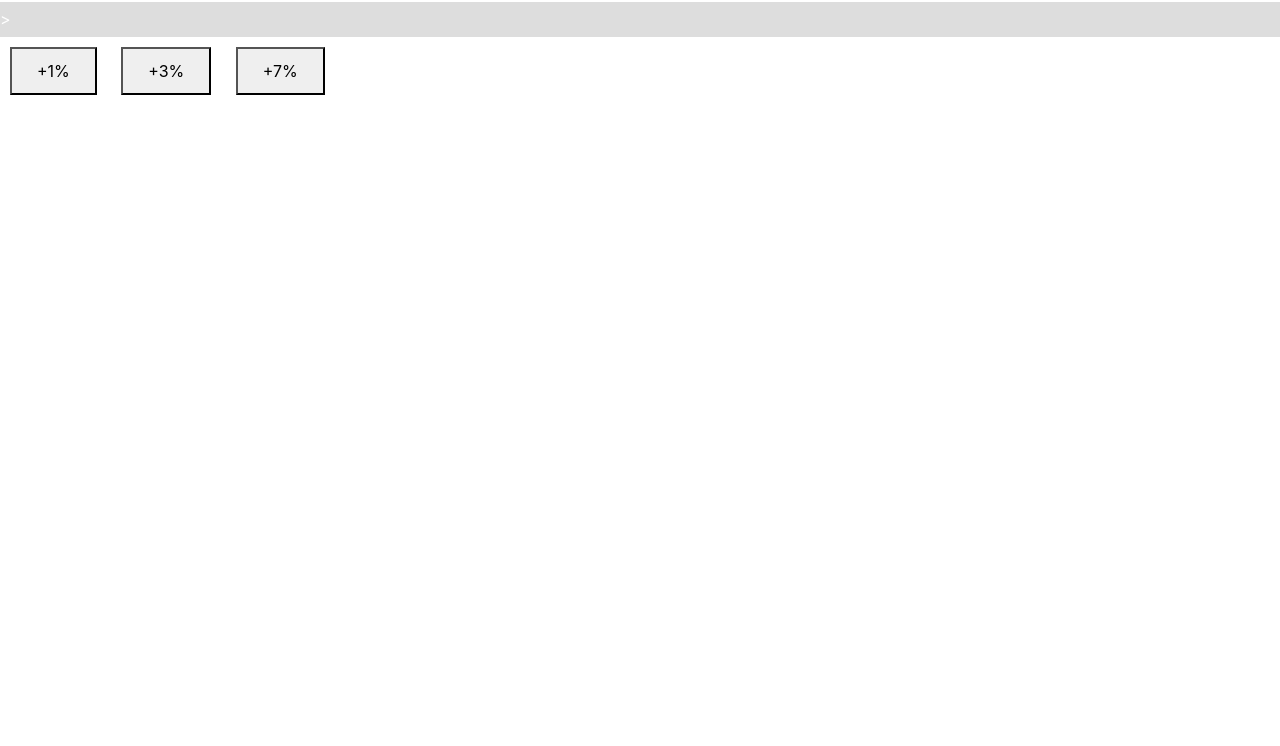
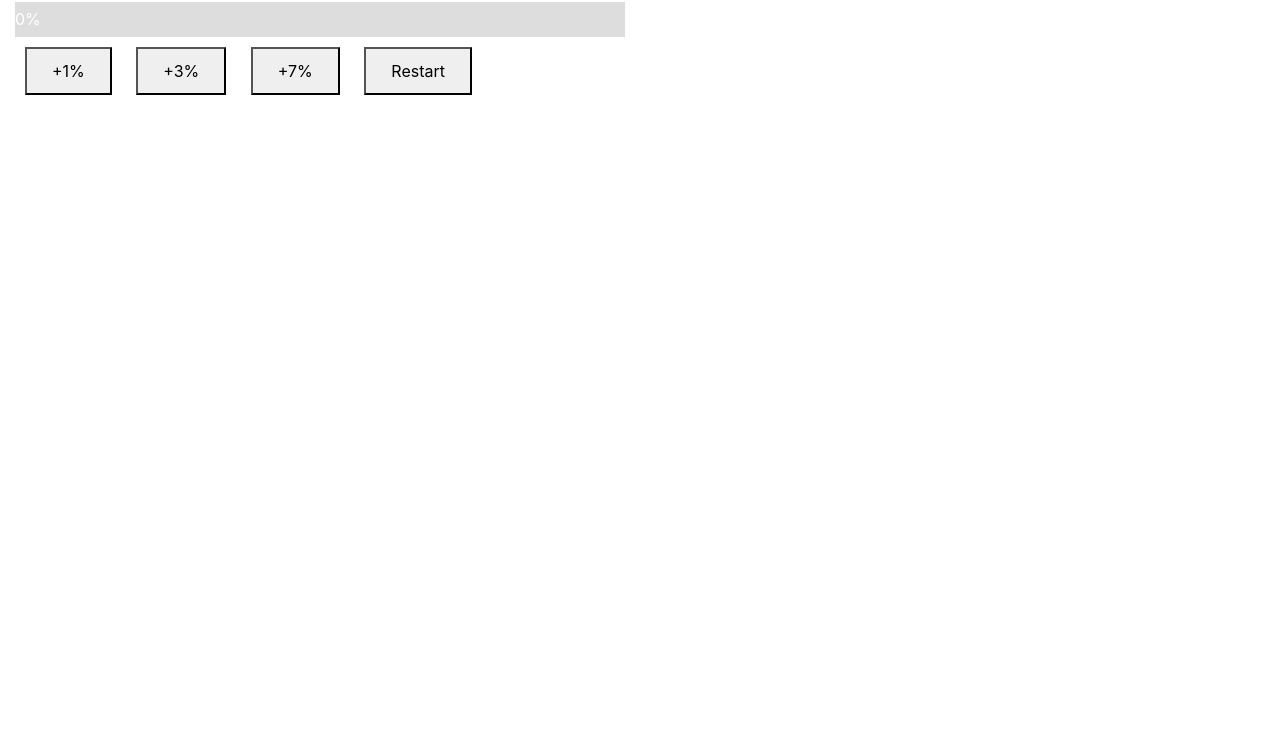
Before and after one commit to SammyJoskey/Progressbar_tort, a plain HTML site: page index.html in a window 1280 px wide. Shown: the part 54-800 px from the top of the page. Drawn offline with Linux system fonts and the light colour scheme.

Commit message:
Update index.html

```diff
--- a/index.html
+++ b/index.html
@@ -11,15 +11,22 @@
 </head>
 <body>
 
-<h1>My Progress Bar</h1>
 
+
+<div class="container-fluid">
+	<div class="row ">
+		<div class="col-lg-6">
+			<h1>My Progress Bar</h1>
 <div id="progress">
-     <div id="progressbar" class="progress-bar-striped progress-bar-animated bg-success" role="progressbar" aria-valuenow="0" aria-valuemin="0" aria-valuemax="100">></div>
+     <div id="progressbar" class="progress-bar-striped progress-bar-animated bg-success" role="progressbar" aria-valuenow="0" aria-valuemin="0" aria-valuemax="100">0%</div>
 </div>
 <button type="button" id="OnePersentButton">+1%</button>
 <button type="button" id="ThreePersentButton">+3%</button>
 <button type="button" id="SevenPersentButton">+7%</button>
-
+<button type="button" id="Restart">Restart</button>
+</div>
+</div>
+</div>
 
 <script src="js/jquery-3.4.1.min.js"></script>
 <script src="js/bootstrap.bundle.min.js"></script>
```
